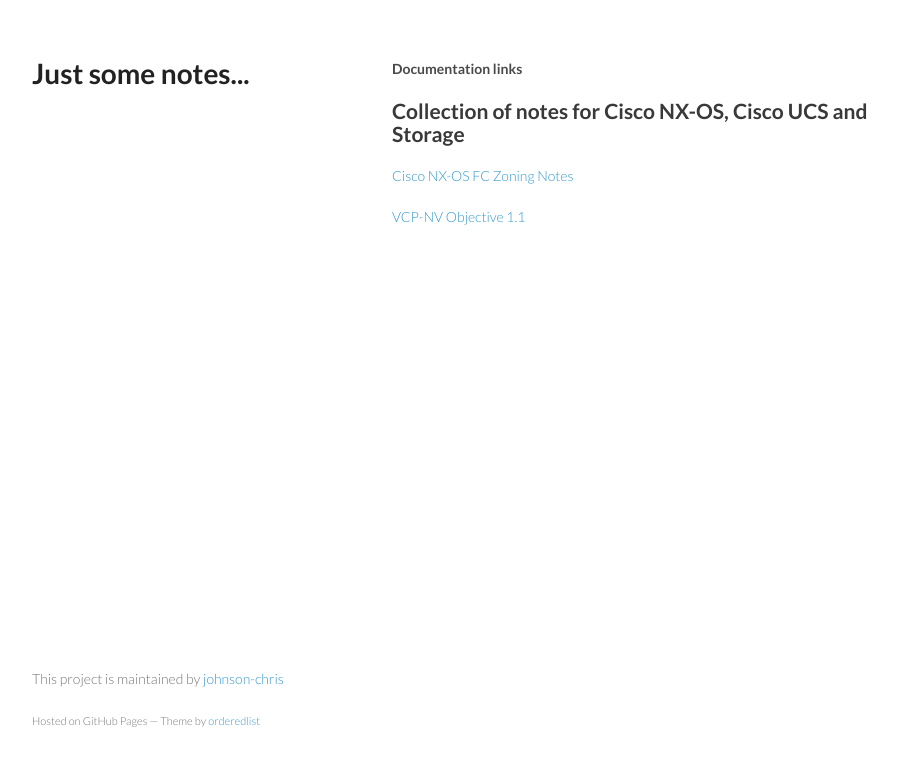
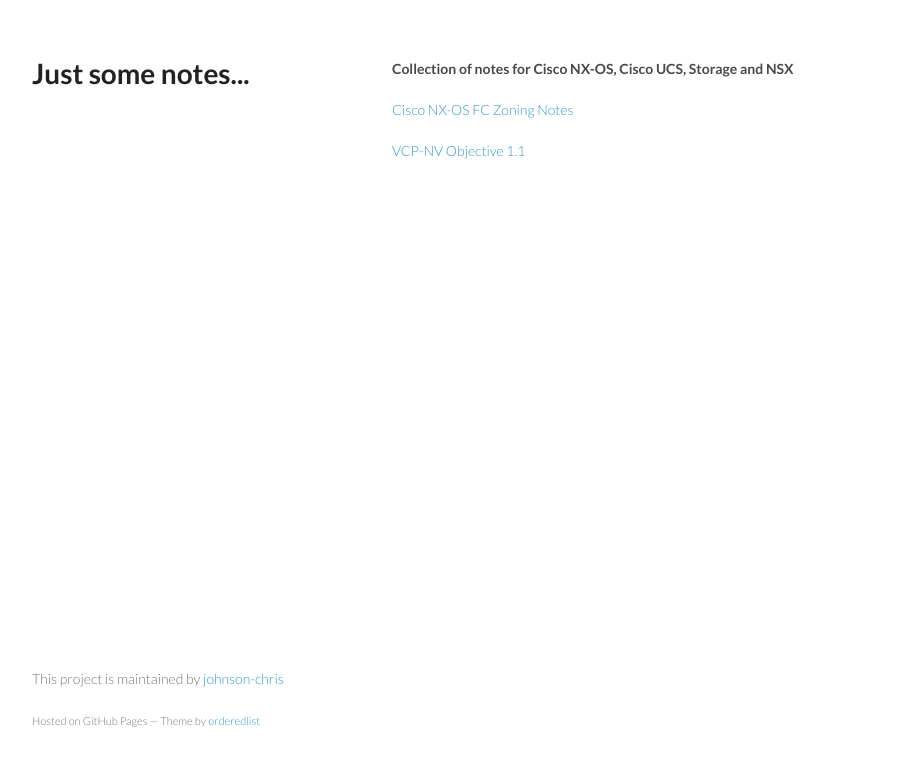
Before and after one commit to johnson-chris/documentation, a plain HTML site: page index.html in a window 1280 px wide. Shown: the whole page, without its empty margins (178-1075 px from the left). Drawn offline with Linux system fonts and the light colour scheme.

Commit message:
changed formatting of index

```diff
--- a/index.html
+++ b/index.html
@@ -19,9 +19,7 @@
         <p></p>
       </header>
       <section>
-<h4><a id="documentation-links" class="anchor" href="#documentation-links" aria-hidden="true"><span class="octicon octicon-link"></span></a>Documentation links</h4>
-
-<p><h2>Collection of notes for Cisco NX-OS, Cisco UCS and Storage</h2> </p>
+<h4><a id="documentation-links" class="anchor" href="#documentation-links" aria-hidden="true"><span class="octicon octicon-link"></span></a>Collection of notes for Cisco NX-OS, Cisco UCS, Storage and NSX</h4>
 
 <p><a href="https://github.com/johnson-chris/documentation/blob/master/Cisco-NXOS/nxos-zoning.md">Cisco NX-OS FC Zoning Notes</a></p>
 <p><a href="https://github.com/johnson-chris/documentation/blob/master/VCP-NV/objective1-1.md">VCP-NV Objective 1.1</a></p>
```
